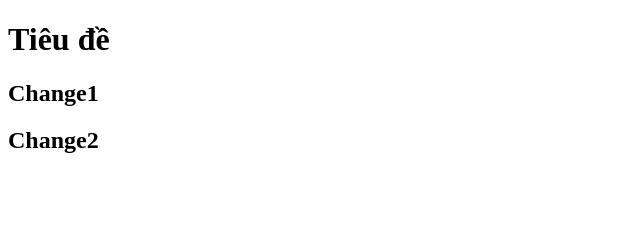
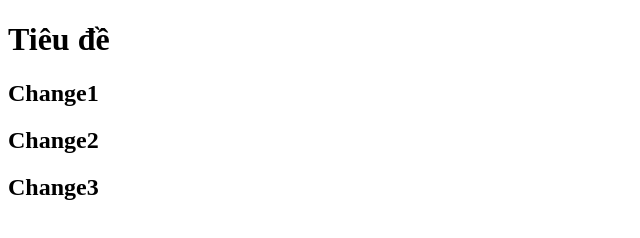
Before and after one commit to Darkness1626/duan4, a plain HTML site: page index.html in a window 1280 px wide. Shown: the whole page, without its empty margins (0-640 px from the left). Drawn offline with Linux system fonts and the light colour scheme.

Commit message:
4th commit

```diff
--- a/index.html
+++ b/index.html
@@ -9,5 +9,6 @@
     <h1>Tiêu đề</h1>
     <h2>Change1</h2>
     <h2>Change2</h2>
+    <h2>Change3</h2>
   </body>
 </html>
```
